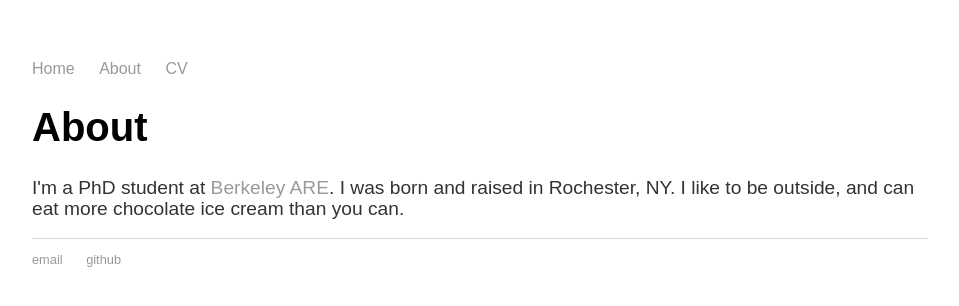
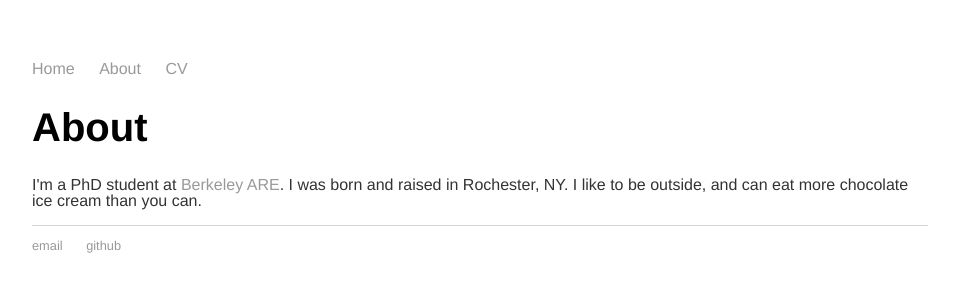
Before and after one commit to Matt-Tarduno/Matt-Tarduno.github.io, a Jekyll site: the page built from about/index.html, in a window 1280 px wide. Shown: the top 306 px of the page, without its empty margins (160-1119 px from the left). Built offline with Jekyll 4.4.1, drawn with Linux system fonts in a browser that asks for light colours.

Commit message:
Update main.css

```diff
--- a/css/main.css
+++ b/css/main.css
@@ -4,7 +4,7 @@
     font-weight: 200;
 }
 nav ul, footer ul {
-    font-family: "Avant Garde", Avantgarde, "Century Gothic", CenturyGothic, AppleGothic, sans-serif;
+    font-family: 'Helvetica', 'Arial', 'Sans-Serif';
     padding: 0px;
     list-style: none;
     font-weight: 200;
@@ -22,15 +22,15 @@
 }
 h1 {
     font-size: 2.5em;
-    font-family: "Avant Garde", Avantgarde, "Century Gothic", CenturyGothic, AppleGothic, sans-serif;
+    font-family: 'Helvetica', 'Arial', 'Sans-Serif';
 }
 p {
-    font-family: "Avant Garde", Avantgarde, "Century Gothic", CenturyGothic, AppleGothic, sans-serif;
+    font-family:'Helvetica', 'Arial', 'Sans-Serif';
     padding: 0px;
     list-style: none;
-    font-size: 1.2em;
+    font-size: 1em;
     font-weight: 200;
-    line-height: 1.1em;
+    line-height: 1em;
     color: #333;
 }
 footer {
```
